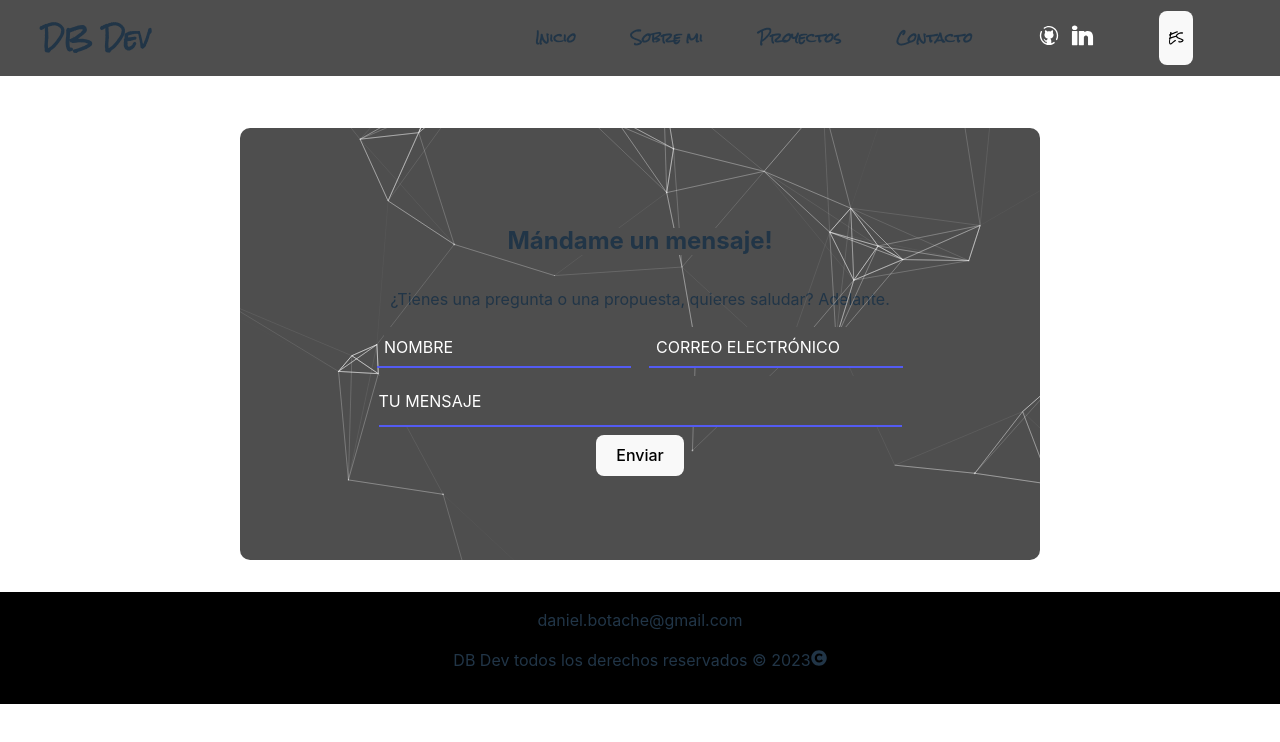
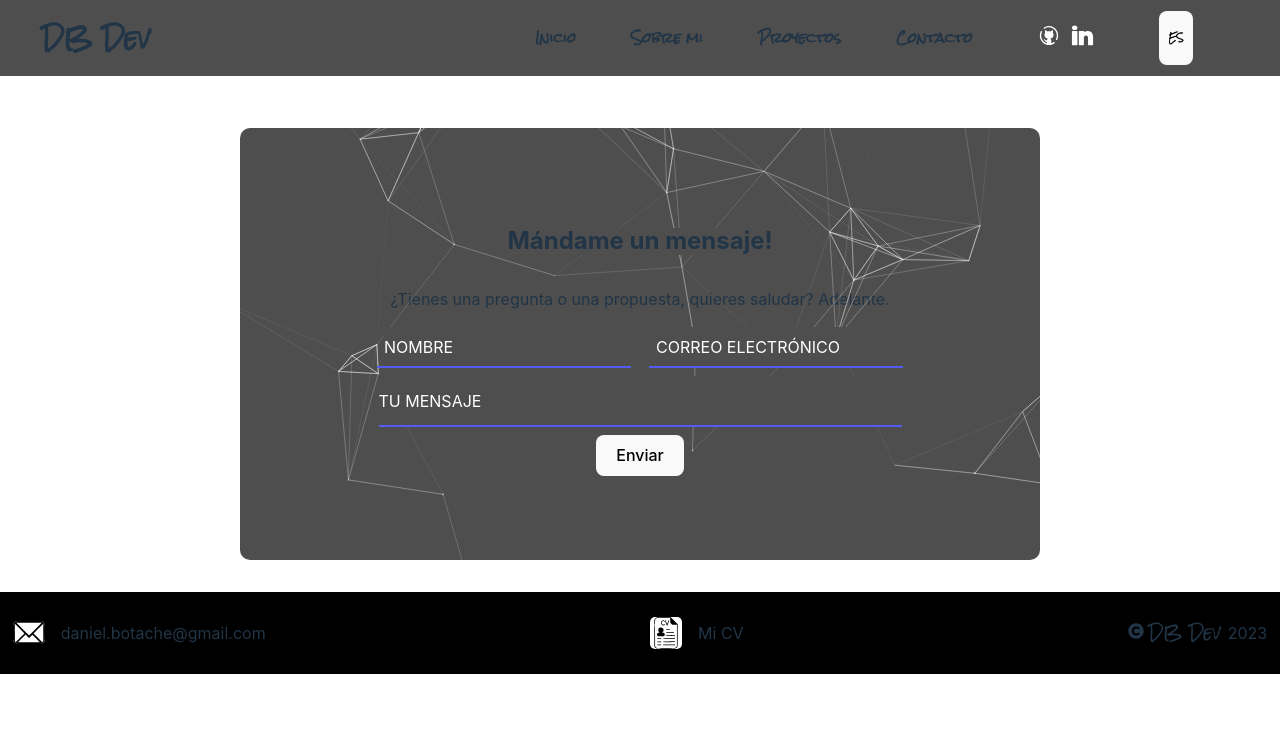
Before and after one commit to Daniel-Botache/Portfolio, a React (Vite) app in the folder Portfolio/: page /contact in a window 1280 px wide. Shown: the top 742 px of the page. Built offline with nearby package versions, Linux system fonts and the light colour scheme.

Commit message:
se termina el estilo del footer

```diff
--- a/Portfolio/src/components/Footer/Footer.jsx
+++ b/Portfolio/src/components/Footer/Footer.jsx
@@ -1,19 +1,23 @@
 import React from "react";
 import { FaCopyright } from "react-icons/fa";
 import styles from "./Footer.module.css";
+import MAIL from "../../assets/Icons/147563.svg";
+import CV from "../../assets/Icons/cv.svg";
 const Footer = () => {
   return (
     <footer className={styles.mainContainerFooter}>
-      <div className="footer-content">
-        <div className="footer-info">
-          <p>daniel.botache@gmail.com</p>
-          <p>
-            DB Dev todos los derechos reservados &copy;{" "}
-            {new Date().getFullYear()}
-            <FaCopyright />
-          </p>
-        </div>
+      <div className={styles.emailContainer}>
+        <img src={MAIL} alt="mail icon" className={styles.imgFooter} />
+        <p>daniel.botache@gmail.com</p>
       </div>
+      <div className={styles.emailContainer}>
+        <img src={CV} alt="cv icon" className={styles.imgFooter} />
+        <p>Mi CV</p>
+      </div>
+      <p>
+        <FaCopyright /> <span className={styles.spanFooter}>DB Dev </span>{" "}
+        {new Date().getFullYear()}
+      </p>
     </footer>
   );
 };
--- a/Portfolio/src/components/Footer/Footer.module.css
+++ b/Portfolio/src/components/Footer/Footer.module.css
@@ -1,12 +1,29 @@
+@font-face {
+  font-family: "RockSalt";
+  src: url("../../assets/Fonts/Rock_Salt/RockSalt-Regular.ttf");
+}
 .mainContainerFooter {
   background-color: rgb(0, 0, 0);
-  width: 100%;
-  padding-bottom: 1em;
+  width: 98%;
+  padding: 1%;
   bottom: 0;
   margin: 0;
   display: flex;
-  justify-content: space-around;
-  align-items: center;
   position: relative;
   z-index: 900;
+  flex-direction: row;
+  justify-content: space-between;
 }
+.imgFooter {
+  background-color: white;
+  border-radius: 5px;
+}
+.emailContainer {
+  display: flex;
+  gap: 1em;
+  align-items: center;
+  height: 9%;
+}
+.spanFooter {
+  font-family: "RockSalt";
+}
```
Also changed, not shown: Portfolio/src/assets/Icons/cv.svg (added).
